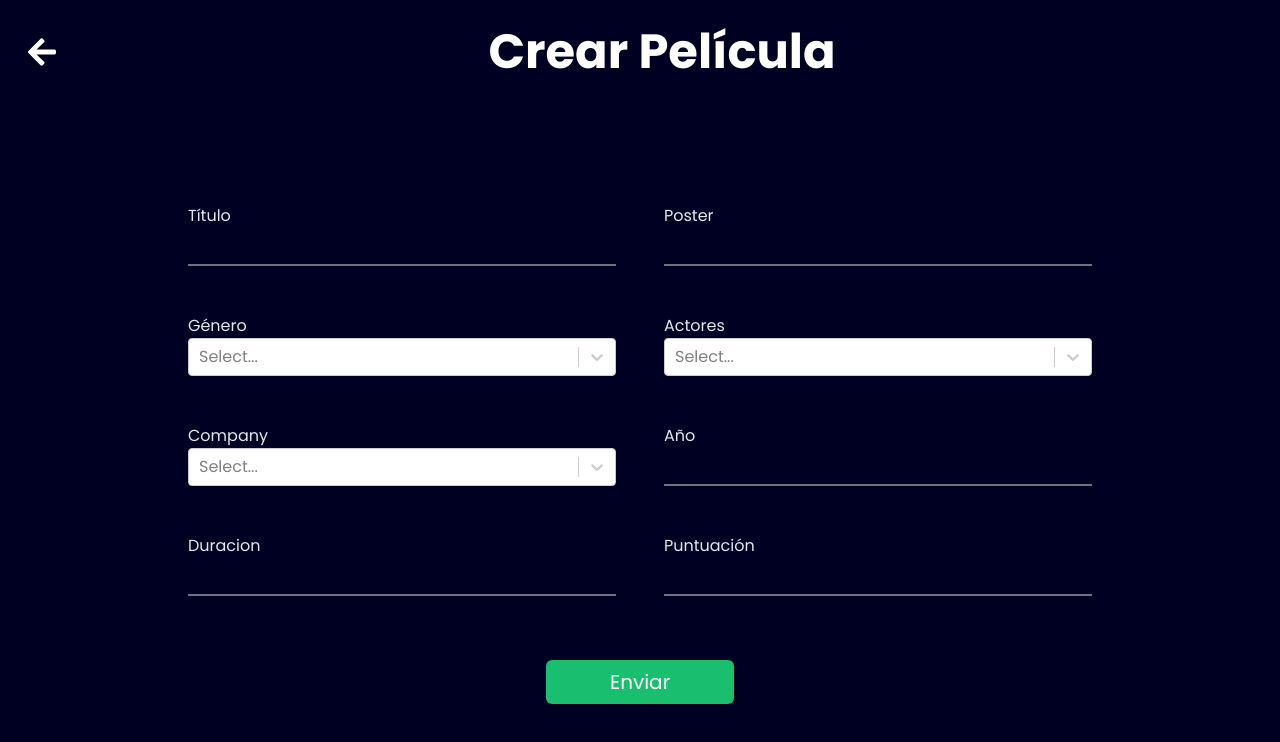
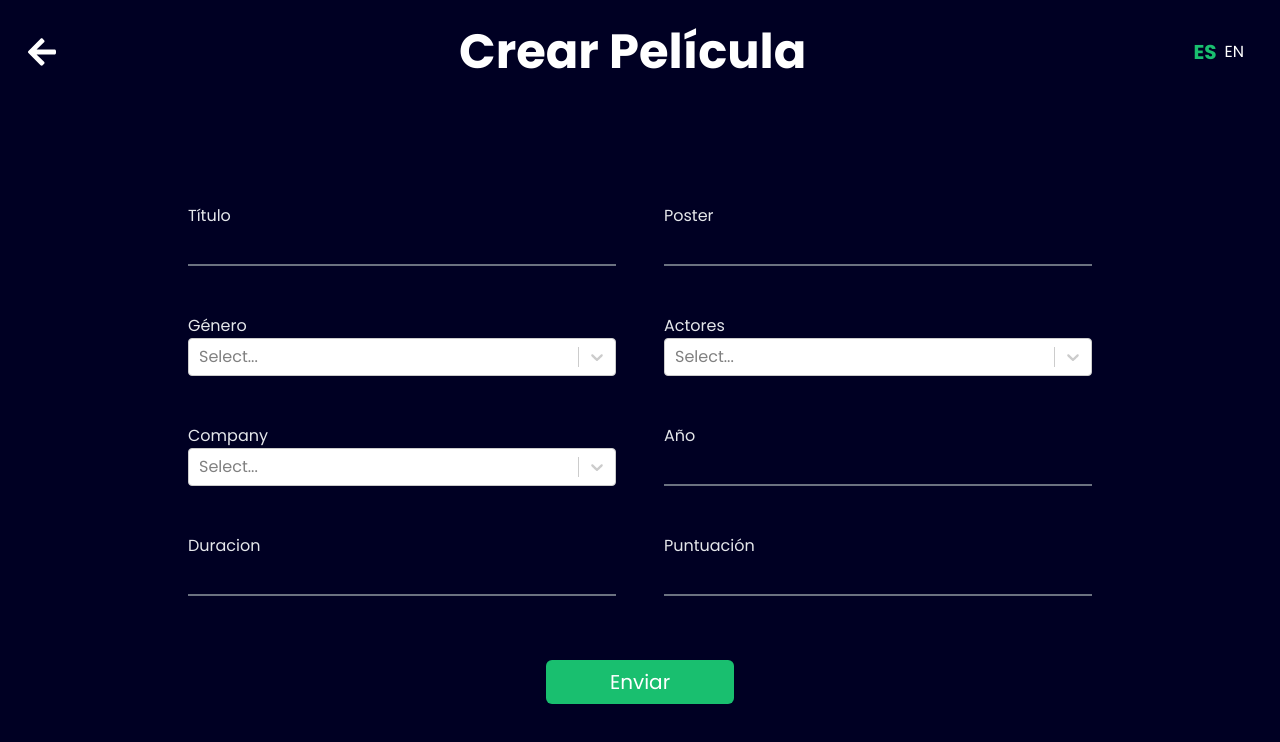
Before and after one commit to adj87/movie-library, a React (Create React App) app: page /movies/new in a window 1280 px wide. Shown: the top 742 px of the page. Built offline with nearby package versions, Linux system fonts and the light colour scheme; data requests are answered from the project's data file.

Commit message:
create language buttons

```diff
--- a/src/components/Header.tsx
+++ b/src/components/Header.tsx
@@ -3,6 +3,7 @@ import { FontAwesomeIcon } from "@fortawesome/react-fontawesome";
 import { faArrowLeft, faBars } from "@fortawesome/free-solid-svg-icons";
 import { useHistory, useLocation } from "react-router-dom";
 import { useTranslation } from "react-i18next";
+import { i18n } from "i18next";
 
 interface HeaderProps {
   text?: string;
@@ -11,7 +12,8 @@ interface HeaderProps {
 const Header: React.FC<HeaderProps> = ({ text }) => {
   const { pathname } = useLocation();
   const history = useHistory();
-  const { t } = useTranslation();
+  const { t, i18n } = useTranslation();
+
   const isBackButton =
     /movies\/\d+/.test(pathname) || pathname.includes("movies/new");
   return (
@@ -29,8 +31,23 @@ const Header: React.FC<HeaderProps> = ({ text }) => {
       <p className="font-bold flex-1 xs:text-center text-left text-3xl xs:text-5xl ellipsis-effect">
         {t(`${text}`)}
       </p>
+      <LanguageButton lang={"es"} i18n={i18n} />
+      <LanguageButton lang={"en"} i18n={i18n} />
     </div>
   );
 };
 
+const LanguageButton = ({ lang, i18n }: { lang: string; i18n: i18n }) => {
+  const isActive =
+    i18n.language === lang ? "text-secondary font-bold text-xl" : "";
+  return (
+    <span
+      className={`mr-2 cursor-pointer ${isActive}`}
+      onClick={() => i18n.changeLanguage(lang)}
+    >
+      {lang.toUpperCase()}
+    </span>
+  );
+};
+
 export default Header;
```
